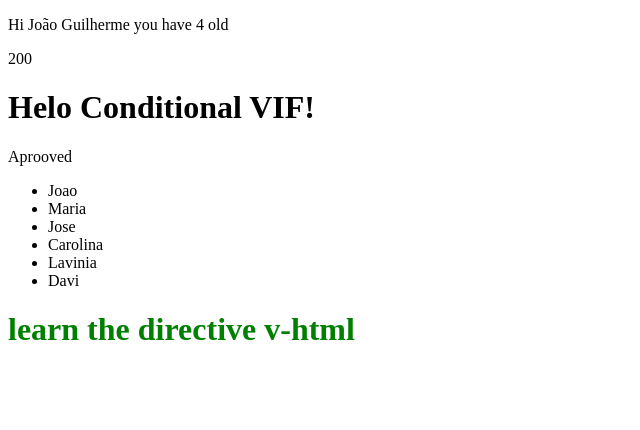
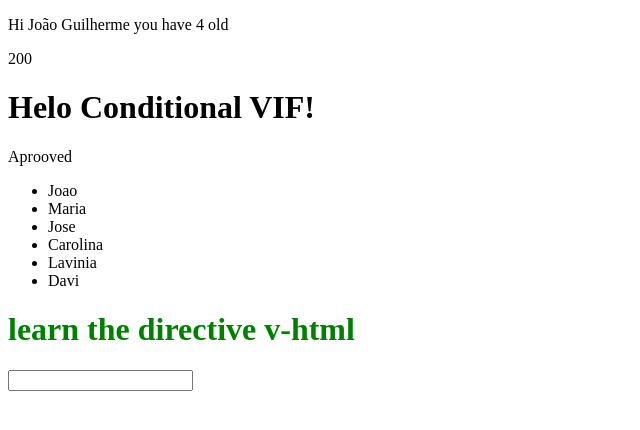
Before and after one commit to Welin7/improving-knowledge-with-vue-course, a Vue app in the folder vue3-course/: page / in a window 1280 px wide. Shown: the top 430 px of the page, without its empty margins (0-640 px from the left). Built offline with nearby package versions, Linux system fonts and the light colour scheme.

Commit message:
class teen and eleven - directive v-model and  use ref..

```diff
--- a/vue3-course/src/App.vue
+++ b/vue3-course/src/App.vue
@@ -5,6 +5,7 @@ import Interpolation from "./components/ExampleInterpolation.vue";
 import Conditional from "./components/ExampleConditional.vue";
 import Loop from "./components/ExampleLoop.vue";
 import Html from "./components/ExampleHTML.vue";
+import Model from "./components/ExampleModel.vue";
 </script>
 
 <!--HTML-->
@@ -13,4 +14,5 @@ import Html from "./components/ExampleHTML.vue";
   <Conditional></Conditional>
   <Loop></Loop>
   <Html></Html>
+  <Model></Model>
 </template>
--- /dev/null
+++ b/vue3-course/src/components/ExampleModel.vue
@@ -0,0 +1,16 @@
+<!--SCRIPT-->
+<script setup>
+
+//import ref
+import { ref } from 'vue';
+
+//variable
+let name = ref('');
+
+</script>
+
+<!--HTML-->
+<template>
+    <input type="text" v-model="name">
+    <p>{{ name }}</p>
+</template>
```
